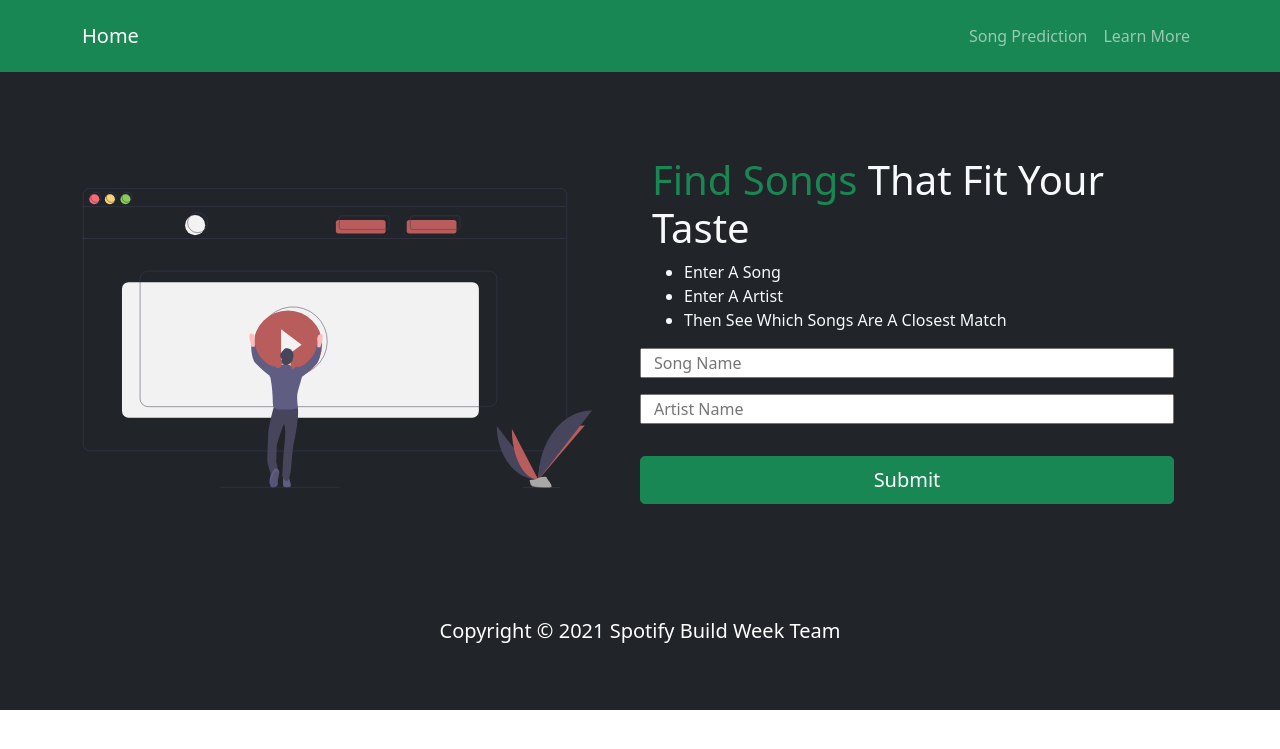
After one commit to Build-Week-ft-spotify-4/front-end, a Flask app: template app-folder/templates/predictor.html in a window 1280 px wide. The commit adds this page. Shown: the top 749 px of the page. Run offline with Flask 2, Linux system fonts and the light colour scheme; the template is opened without the code that fills it, so the values that code supplies are empty; some libraries are stand-ins or nearby versions.

Commit message:
Spiced Up The HTML

```diff
--- /dev/null
+++ b/app-folder/templates/predictor.html
@@ -0,0 +1,80 @@
+<!DOCTYPE HTML>
+<html>
+	<head>
+		<title>Spotify Song Recommender</title>
+		<meta charset="UTF-8">
+		<meta http-equiv="X-UA-Compatible" content="IE=edge">
+		<meta name="viewport" content="width=device-width, initial-scale=1, user-scalable=no" />
+		<link href="https://cdn.jsdelivr.net/npm/bootstrap@5.1.1/dist/css/bootstrap.min.css" rel="stylesheet" integrity="sha384-F3w7mX95PdgyTmZZMECAngseQB83DfGTowi0iMjiWaeVhAn4FJkqJByhZMI3AhiU" crossorigin="anonymous">
+        <link rel="stylesheet" href="https://cdn.jsdelivr.net/npm/bootstrap-icons@1.3.0/font/bootstrap-icons.css">
+        <link rel="stylesheet" href="static/style.css">
+	</head>
+	<body>
+
+    <!-- Navbar -->
+    <nav class="navbar navbar-expand-lg bg-success navbar-dark py-3 fixed-top">
+        <div class="container">
+            <a href="/home" class="navbar-brand">Home</a>
+            <button class="navbar-toggler" type="button" data-bs-toggle="collapse" data-bs-target="#navmenu">
+                <span class="navbar-toggler-icon"></span>
+            </button>
+            <div class="collapse navbar-collapse" id="navmenu">
+                <ul class="navbar-nav ms-auto">
+                    <li class="nav-item">
+                        <a href="#" class="nav-link">Song Prediction</a>
+                    <li class="nav-item">
+                        <a href="/#learn" class="nav-link">Learn More</a>
+                    </li>
+                </ul>
+            </div>
+        </div>
+    </nav>
+
+    <!-- Song Prediction -->
+    <section id="song_pred" class="bg-dark text-light p-5 p-lg-0 pt-lg-5 text-center text-sm-start">
+        <div class="container">
+            <div class="row align-items-center justify-content-between">
+                <div class="col-md">
+                    <img src="static/media.svg" class="img-fluid" alt="">
+                </div>
+                <div class="col-md p-5">
+                    <h1><span class="text-success">Find Songs</span>
+                         That Fit Your Taste
+                    </h1>
+                    <ul>
+                        <li>Enter A Song</li>
+                        <li>Enter A Artist</li>
+                        <li>Then See Which Songs Are A Closest Match</li>
+                    </ul>
+                    <form action="/recommendations" method="post">
+                        <div class="mb-3">
+                            <div class="row align-items-center justify-content-between">
+                                <input type="text" name="song_name" id="song_name" placeholder="Song Name"/>
+                            </div>
+                        </div>
+                        <div class="mb-3">
+                            <div class="row align-items-center justify-content-between">
+                                <input type="text" name="artist_name" id="artist_name" placeholder="Artist Name"/>
+                            </div>
+                        </div>
+                        <div class="mb-3">
+                            <div class="row align-items-center justify-content-between">
+                                <input type="submit" value="Submit" class="btn btn-success btn-lg mt-3"></input>
+                            </div>
+                        </div>
+                      </form>
+                    </div>
+                </div>
+            </div>
+        </div>
+    </section>
+
+    <!-- Footer -->
+    <footer class="p-5 bg-dark text-white text-center position-ralative">
+        <div class="container">
+            <p class="lead">Copyright &copy; 2021 Spotify Build Week Team</p>
+        </div>
+    </footer>
+
+    </body>
+</html>
--- /dev/null
+++ b/static/style.css
@@ -0,0 +1,11 @@
+body::before {
+    display: block;
+    content: '';
+    height: 60px;
+}
+
+@media(min-width: 768px) {
+    .news-input {
+        width: 50%;
+    }
+}
```
Also changed, not shown: app-folder/templates/home.html (+85 -50 lines), app-folder/assets/css/main.css (deleted), static/learn.svg (added), static/media.svg (added), static/music.svg (added), static/thought.svg (added).
